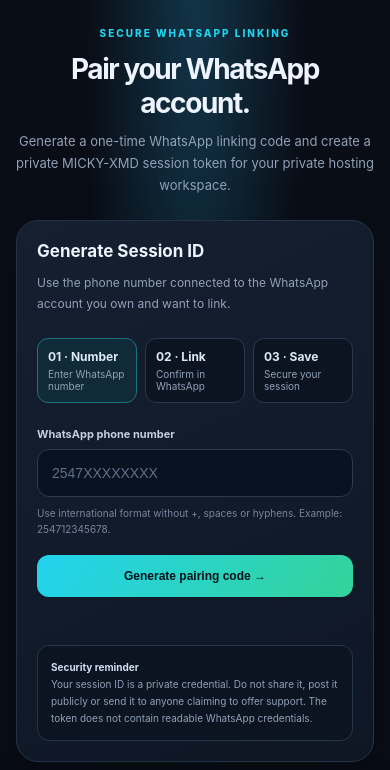
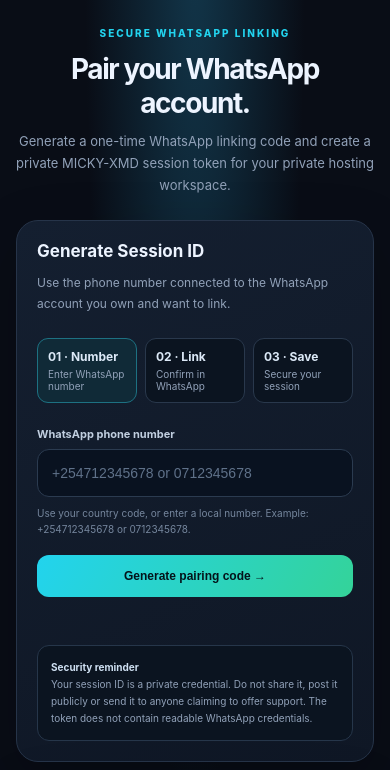
Before and after one commit to Nmickymichael/micky-xmd-pro, a website: page public/pair.html in a window 390 px wide. Shown: the part 74-844 px from the top of the page. Drawn offline with Linux system fonts and the light colour scheme.

Commit message:
Accept international phone formats for WhatsApp pairing

```diff
--- a/public/pair.html
+++ b/public/pair.html
@@ -55,8 +55,8 @@
       </div>
       <form id="pairForm">
         <label for="phone">WhatsApp phone number</label>
-        <input id="phone" name="phone" type="tel" inputmode="numeric" autocomplete="tel" placeholder="2547XXXXXXXX" pattern="254[17][0-9]{8}" required>
-        <div class="hint">Use international format without +, spaces or hyphens. Example: 254712345678.</div>
+        <input id="phone" name="phone" type="tel" inputmode="numeric" autocomplete="tel" placeholder="+254712345678 or 0712345678" required>
+        <div class="hint">Use your country code, or enter a local number. Example: +254712345678 or 0712345678.</div>
         <button class="btn primary full" id="generateBtn" type="submit">Generate pairing code →</button>
       </form>
       <div id="pairFeedback" class="muted" role="status" aria-live="polite" style="margin-top:12px;min-height:18px"></div>
@@ -105,7 +105,7 @@
   $("pairForm").addEventListener("submit", async event => {
     event.preventDefault();
     const phone = $("phone").value.trim();
-    if (!/^254[17]\d{8}$/.test(phone)) { toast("Enter a valid Kenyan mobile number, e.g. 254712345678."); return; }
+    if (!/^\+?[\d\s().-]{8,24}$/.test(phone)) { toast("Enter a valid phone number with its country code."); return; }
     const button = $("generateBtn");
     button.disabled = true; button.textContent = "Requesting secure pairing…";
     $("pairResult").classList.remove("show");
```
